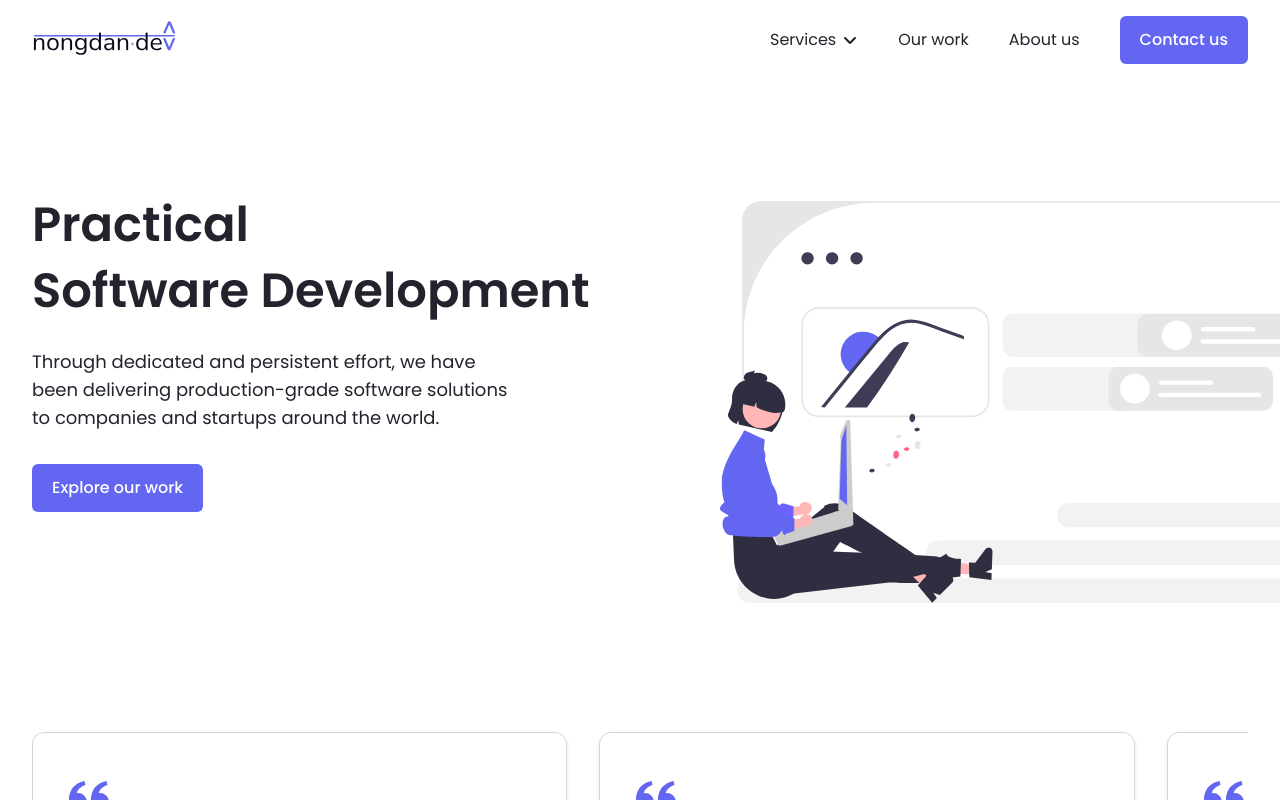
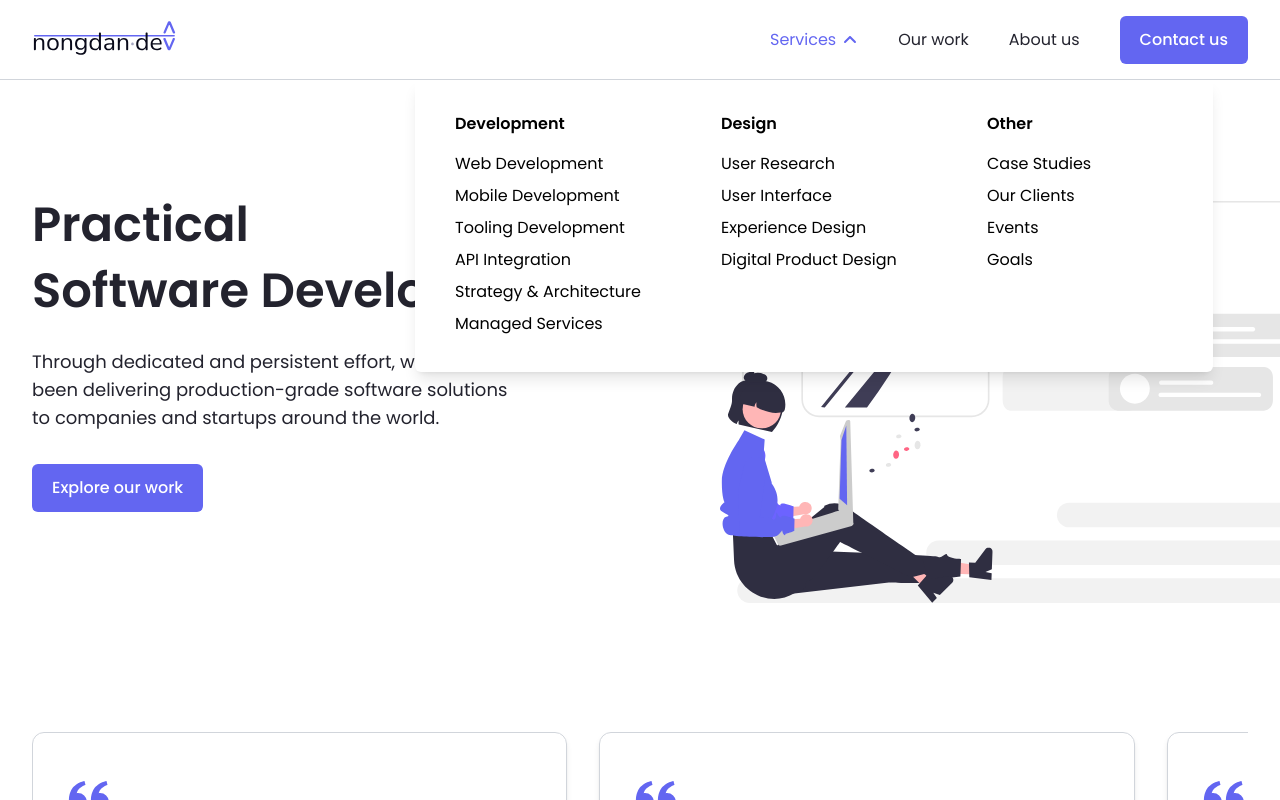
Before and after one commit to nongdan-dev/website, a React (Vite) app: page / in a window 1280 px wide. Both pictures are taken after a click on the button "Services". Shown: the top 800 px of the page. Built offline with nearby package versions, Linux system fonts and the light colour scheme.

Commit message:
Create dropdown menu

```diff
--- a/package.json
+++ b/package.json
@@ -11,6 +11,7 @@
   },
   "dependencies": {
     "@hookform/resolvers": "^3.9.0",
+    "@radix-ui/react-popover": "^1.1.1",
     "@radix-ui/react-slot": "^1.1.0",
     "jdenticon": "^3.3.0",
     "lodash": "^4.17.21",
--- a/src/layout/Header.tsx
+++ b/src/layout/Header.tsx
@@ -1,11 +1,11 @@
-import { throttle } from 'lodash'
+import * as Popover from '@radix-ui/react-popover'
 import {
   Fragment,
   useState,
-  useCallback,
-  useEffect,
   Dispatch,
   SetStateAction,
+  useRef,
+  RefObject,
 } from 'react'
 import { FaAngleDown } from 'react-icons/fa6'
 import { twMerge } from 'tailwind-merge'
@@ -13,8 +13,6 @@ import { twMerge } from 'tailwind-merge'
 import { Logo } from '@/components/svg'
 import { Button, Link, Portal } from '@/components/ui'
 import { MobileMenu } from '@/components/widget'
-
-const SCROLL_THRESHOLD = 80
 
 function MobileMenuTrigger({
   visible,
@@ -75,31 +73,129 @@ function MobileMenuTrigger({
   )
 }
 
+function DropdownMenu({
+  containerRef,
+}: {
+  containerRef: RefObject<HTMLElement>
+}) {
+  return (
+    <Popover.Root>
+      <Popover.Trigger asChild aria-haspopup='menu'>
+        <button className='group flex h-full items-center gap-1.5 px-5 transition-colors hover:text-indigo-500 focus-visible:text-indigo-500 data-[state=open]:text-indigo-500'>
+          <span>Services</span>
+          <FaAngleDown className='transition-transform group-data-[state=open]:-rotate-180' />
+        </button>
+      </Popover.Trigger>
+      <Popover.Portal container={containerRef.current}>
+        <Popover.Content
+          sideOffset={16}
+          className='data-[state=open]:animate-slideUpAndFade z-10 grid grid-cols-3 gap-20 rounded-b-md bg-white px-10 py-8 shadow-lg'
+        >
+          <nav aria-label='Development'>
+            <span aria-hidden='true' className='font-semibold'>
+              Development
+            </span>
+            <ul className='mt-3'>
+              <li>
+                <Link to='/' className='inline-block py-1'>
+                  Web Development
+                </Link>
+              </li>
+              <li>
+                <Link to='/' className='inline-block py-1'>
+                  Mobile Development
+                </Link>
+              </li>
+              <li>
+                <Link to='/' className='inline-block py-1'>
+                  Tooling Development
+                </Link>
+              </li>
+              <li>
+                <Link to='/' className='inline-block py-1'>
+                  API Integration
+                </Link>
+              </li>
+              <li>
+                <Link to='/' className='inline-block py-1'>
+                  Strategy & Architecture
+                </Link>
+              </li>
+              <li>
+                <Link to='/' className='inline-block py-1'>
+                  Managed Services
+                </Link>
+              </li>
+            </ul>
+          </nav>
+          <nav aria-label='Design'>
+            <span aria-hidden='true' className='font-semibold'>
+              Design
+            </span>
+            <ul className='mt-3'>
+              <li>
+                <Link to='/' className='inline-block py-1'>
+                  User Research
+                </Link>
+              </li>
+              <li>
+                <Link to='/' className='inline-block py-1'>
+                  User Interface
+                </Link>
+              </li>
+              <li>
+                <Link to='/' className='inline-block py-1'>
+                  Experience Design
+                </Link>
+              </li>
+              <li>
+                <Link to='/' className='inline-block py-1'>
+                  Digital Product Design
+                </Link>
+              </li>
+            </ul>
+          </nav>
+          <nav aria-label='Other'>
+            <span aria-hidden='true' className='font-semibold'>
+              Other
+            </span>
+            <ul className='mt-3'>
+              <li>
+                <Link to='/' className='inline-block py-1'>
+                  Case Studies
+                </Link>
+              </li>
+              <li>
+                <Link to='/' className='inline-block py-1'>
+                  Our Clients
+                </Link>
+              </li>
+              <li>
+                <Link to='/' className='inline-block py-1'>
+                  Events
+                </Link>
+              </li>
+              <li>
+                <Link to='/' className='inline-block py-1'>
+                  Goals
+                </Link>
+              </li>
+            </ul>
+          </nav>
+        </Popover.Content>
+      </Popover.Portal>
+    </Popover.Root>
+  )
+}
+
 function Header() {
-  const [showBorder, setShowBorder] = useState(false)
+  const headerRef = useRef<HTMLElement>(null)
   const [showMobileMenu, setShowMobileMenu] = useState(false)
-
-  useEffect(() => {
-    window.addEventListener('scroll', handleScroll)
-    return () => window.removeEventListener('scroll', handleScroll)
-  }, [])
-
-  const handleScroll = useCallback(
-    throttle(() => {
-      setShowBorder(window.scrollY >= SCROLL_THRESHOLD)
-    }, 16),
-    [],
-  )
 
   return (
     <Fragment>
-      <header className='fixed inset-x-0 top-0 z-10'>
-        <div
-          className={twMerge(
-            'grid-container transition-color relative h-20 border-b bg-white',
-            showBorder ? 'border-gray-300' : 'border-transparent',
-          )}
-        >
+      <header ref={headerRef} className='fixed inset-x-0 top-0 z-10'>
+        <div className='grid-container transition-color relative h-20 border-b border-gray-300 bg-white'>
           <div className='col-content flex flex-row items-center justify-between'>
             <Link
               to='/'
@@ -115,10 +211,7 @@ function Header() {
             <nav aria-label='main' className='hidden lg:block'>
               <ul className='flex h-full flex-row'>
                 <li>
-                  <button className='flex h-full items-center gap-1.5 px-5 transition-colors hover:text-indigo-500 focus-visible:text-indigo-500'>
-                    <span>Services</span>
-                    <FaAngleDown />
-                  </button>
+                  <DropdownMenu containerRef={headerRef} />
                 </li>
                 <li>
                   <Link
--- a/tailwind.config.ts
+++ b/tailwind.config.ts
@@ -11,6 +11,15 @@ export default {
       fontFamily: {
         sans: ['Poppins', ...defaultTheme.fontFamily.sans],
       },
+      animation: {
+        slideUpAndFade: 'slideUpAndFade 400ms cubic-bezier(0.16, 1, 0.3, 1)',
+      },
+      keyframes: {
+        slideUpAndFade: {
+          from: { opacity: '0', transform: 'translateY(2px)' },
+          to: { opacity: '1', transform: 'translateY(0)' },
+        },
+      },
     },
   },
   plugins: [],
```
Also changed, not shown: 1 other file (tests, documents, lock files or other folders).
